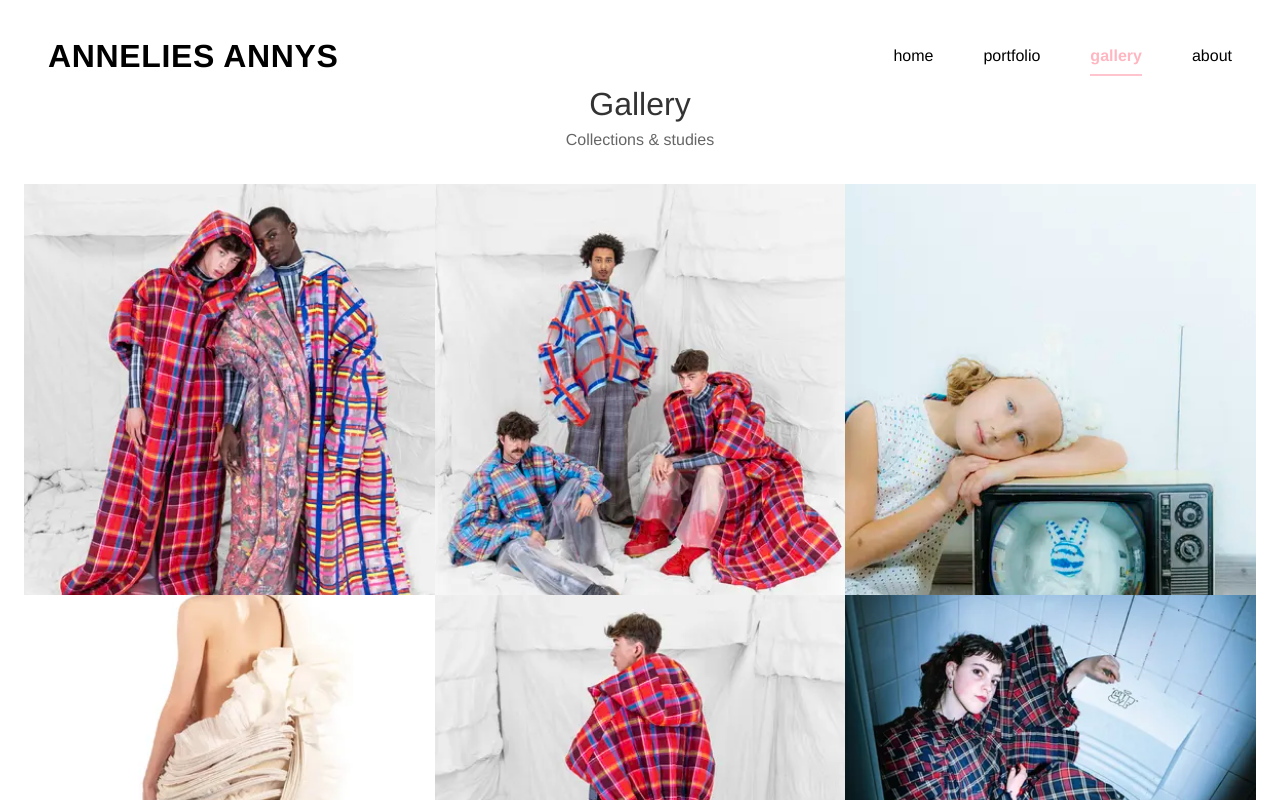
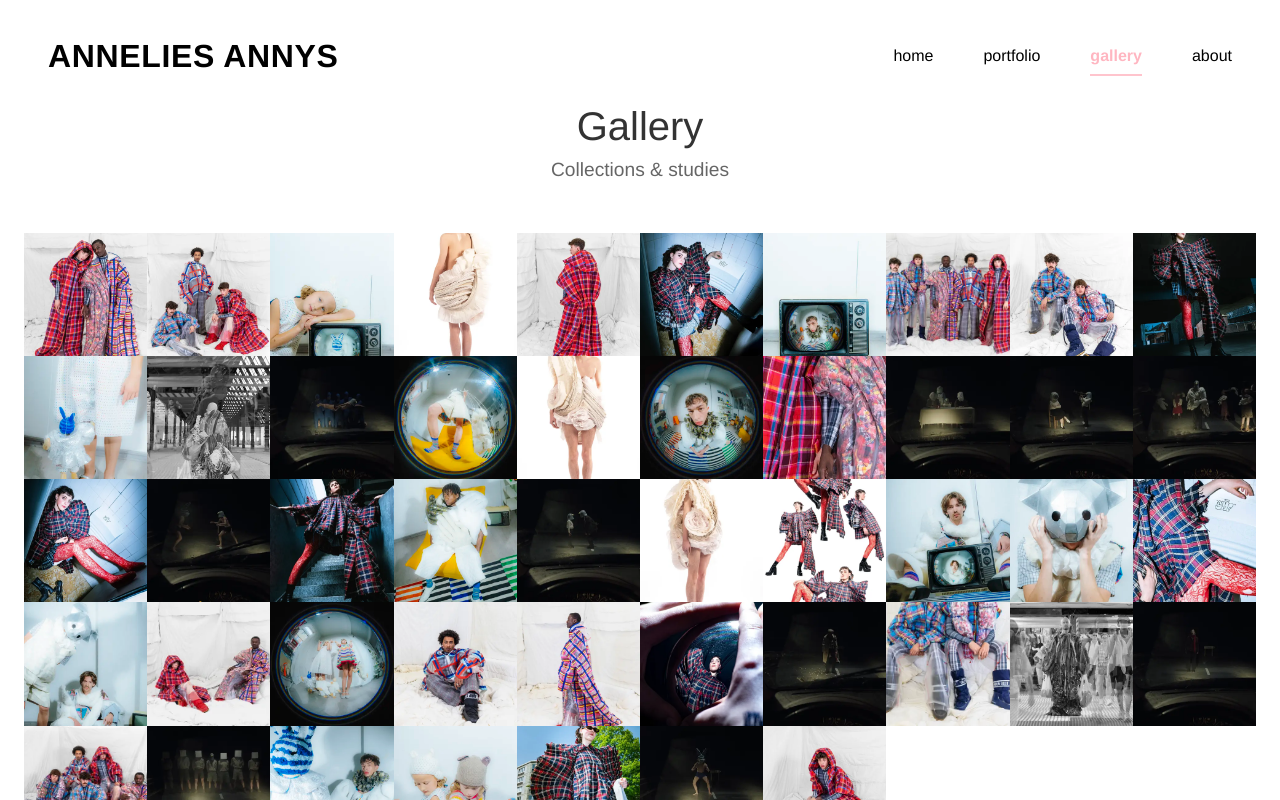
Before and after one commit to brentvervaet/anneliesannys-portfolio, a Vue app: page /gallery in a window 1280 px wide. Shown: the top 800 px of the page. Built offline with nearby package versions, Linux system fonts and the light colour scheme.

Commit message:
feat: enhance gallery layout for tablet and desktop with improved header styles and grid configuration

```diff
--- a/src/views/GalleryView.vue
+++ b/src/views/GalleryView.vue
@@ -301,8 +301,31 @@ const onModalNavigate = (index: number) => {
 }
 
 /* ===== MEDIA QUERIES ===== */
+/* tablet */
+@media (min-width: 768px) {
+  .gallery-header {
+    text-align: center;
+    padding: 3rem;
+  }
+
+  .gallery-header h1 {
+    font-size: 2.5rem;
+  }
+
+  .gallery-header p {
+    font-size: 1.2rem;
+  }
+
+  .gallery-grid {
+    grid-template-columns: repeat(5, 1fr);
+  }
+}
 /* desktop */
 @media (min-width: 1024px) {
+  .gallery-grid {
+    grid-template-columns: repeat(10, 1fr);
+  }
+
   .gallery-item:hover .gallery-image {
     transform: scale(1.05);
   }
```
